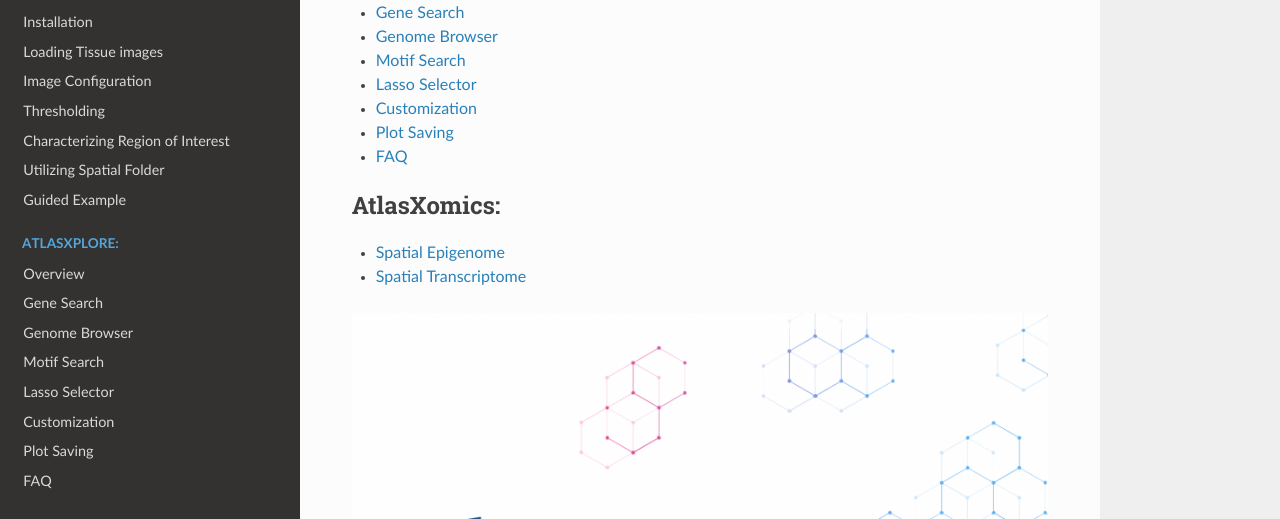
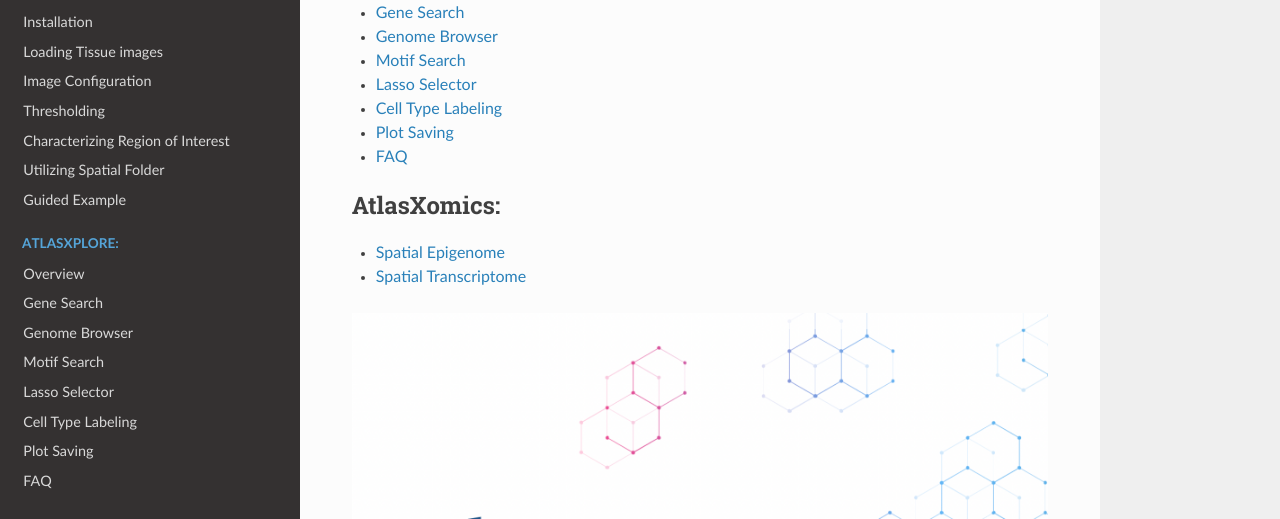
Before and after one commit to atlasxomics/AtlasXbrowser_docs, a Sphinx documentation site: the page built from docs/index.rst, in a window 1280 px wide and 900 px high, scrolled down 984 px. Shown: the part 159-678 px from the top of the window. Built offline with Sphinx 7.4.7 and the Read the Docs theme 2.0.0, drawn with Linux system fonts in a browser that asks for light colours.

Commit message:
Update index.rst

```diff
--- a/docs/index.rst
+++ b/docs/index.rst
@@ -31,7 +31,7 @@
    Genome Browser <https://docs.atlasxomics.com/projects/AtlasXplore/en/latest/GenomeBrowser.html>
    Motif Search <https://docs.atlasxomics.com/projects/AtlasXplore/en/latest/MotifSearch.html>
    Lasso Selector <https://docs.atlasxomics.com/projects/AtlasXplore/en/latest/LassoSelector.html>
-   Customization <https://docs.atlasxomics.com/projects/AtlasXplore/en/latest/Customization.html>
+   Cell Type Labeling <https://docs.atlasxomics.com/projects/AtlasXplore/en/latest/Customization.html>
    Plot Saving <https://docs.atlasxomics.com/projects/AtlasXplore/en/latest/SavingPlots.html>
    FAQ <https://docs.atlasxomics.com/projects/AtlasXplore/en/latest/FAQ.html>
 
```
